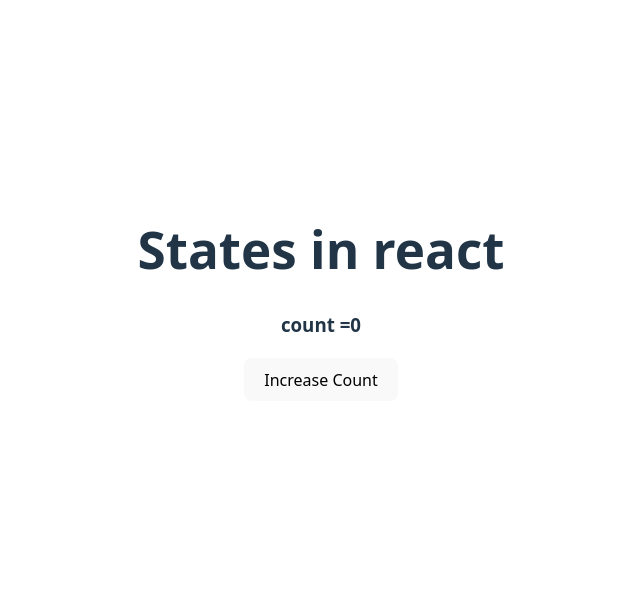
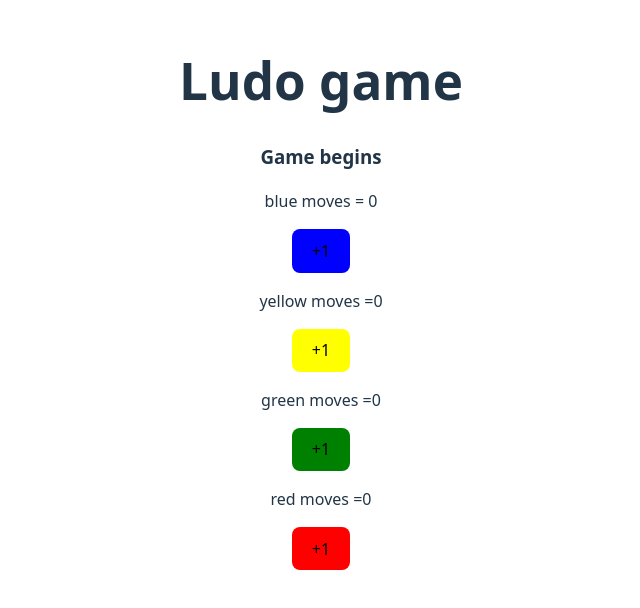
Before and after one commit to Bhakaresuraj/Web_Dev, a React (Vite) app in the folder states_react/: page / in a window 1280 px wide. Shown: the part 106-714 px from the top of the page, without its empty margins (319-959 px from the left). Built offline with nearby package versions, Linux system fonts and the light colour scheme.

Commit message:
learned how to use object as a state variable in react java script

```diff
--- a/states_react/src/App.jsx
+++ b/states_react/src/App.jsx
@@ -1,18 +1,20 @@
 import './App.css'
 // import Counter from "./Counter.jsx"
 // import Like from "./LikeButt.jsx"
-import Render from "./Rendering.jsx"
+// import Render from "./Rendering.jsx"
+
+import LudoBoard from './Ludo_board';
 
 function App() {
 
   return (
     <>
-    <h1>States in react</h1>
-    <Render></Render>
+      <h1>Ludo game</h1>
+      <LudoBoard></LudoBoard>
 
-
-    {/* <Like></Like>     */}
-    {/* <Counter></Counter> */}
+      {/* <Render></Render> */}
+      {/* <Like></Like>     */}
+      {/* <Counter></Counter> */}
     </>
   )
 }
--- a/states_react/src/Ludo_board.jsx
+++ b/states_react/src/Ludo_board.jsx
@@ -0,0 +1,56 @@
+import { useState } from "react";
+function ludoBoard() {
+    // let [blue,setBlue]=useState(0);
+    // let [yellow,setYellow]=useState(0);
+    // let [green,setGreen]=useState(0);
+    // let [red,setRed]=useState(0);
+
+    // insted of writing four lines we can simply create this by passing object
+
+    let [moves, setMoves] = useState({ blue: 0, yellow: 0, green: 0, red: 0 })
+
+    let updateBlue = () => {
+        setMoves((prevVal) => {
+            return { ...prevVal, blue: prevVal.blue + 1 }
+        });
+        console.log(moves);
+    }
+    let updateYellow = () => {
+        setMoves((prevVal) => {
+            return { ...prevVal, yellow: prevVal.yellow + 1 }
+        });
+        console.log(moves);
+    }
+    let updateGreen = () => {
+        setMoves((prevVal) => {
+            return { ...prevVal, green: prevVal.green + 1 }
+        });
+        console.log(moves);
+    }
+    let updateRed = () => {
+
+        setMoves((prevVal) => {
+            return { ...prevVal, red: prevVal.red + 1 }
+        });
+        console.log(moves);
+    }
+
+
+    return (
+        <div>
+            <h3>Game begins</h3>
+            <div className="board">
+                <p>blue moves = {moves.blue}</p>
+                <button onClick={updateBlue} style={{ backgroundColor: "blue" }}>+1</button>
+                <p>yellow moves ={moves.yellow}</p>
+                <button onClick={updateYellow} style={{ backgroundColor: "yellow", color: "black" }}>+1</button>
+                <p>green moves ={moves.green}</p>
+                <button onClick={updateGreen} style={{ backgroundColor: "green" }}>+1</button>
+                <p>red moves ={moves.red}</p>
+                <button onClick={updateRed} style={{ backgroundColor: "red" }}>+1</button>
+            </div>
+        </div >
+    )
+}
+
+export default ludoBoard;
```
